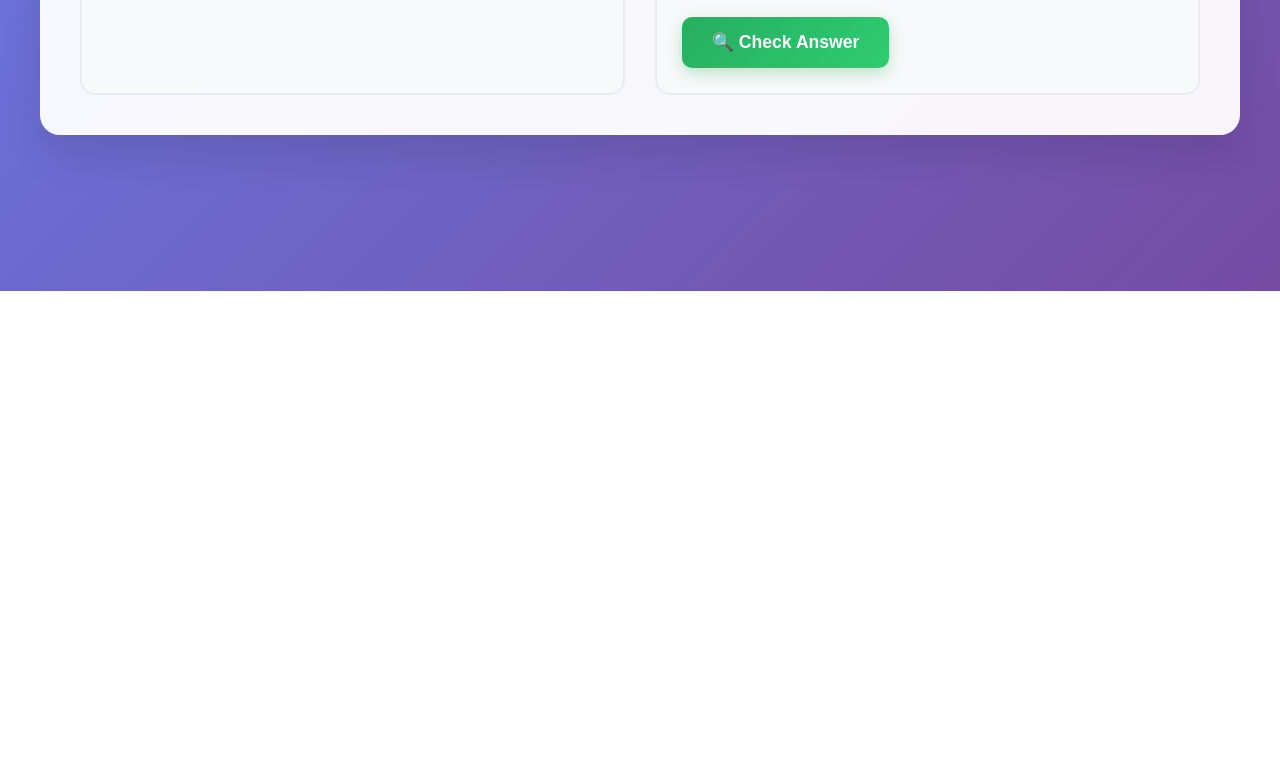
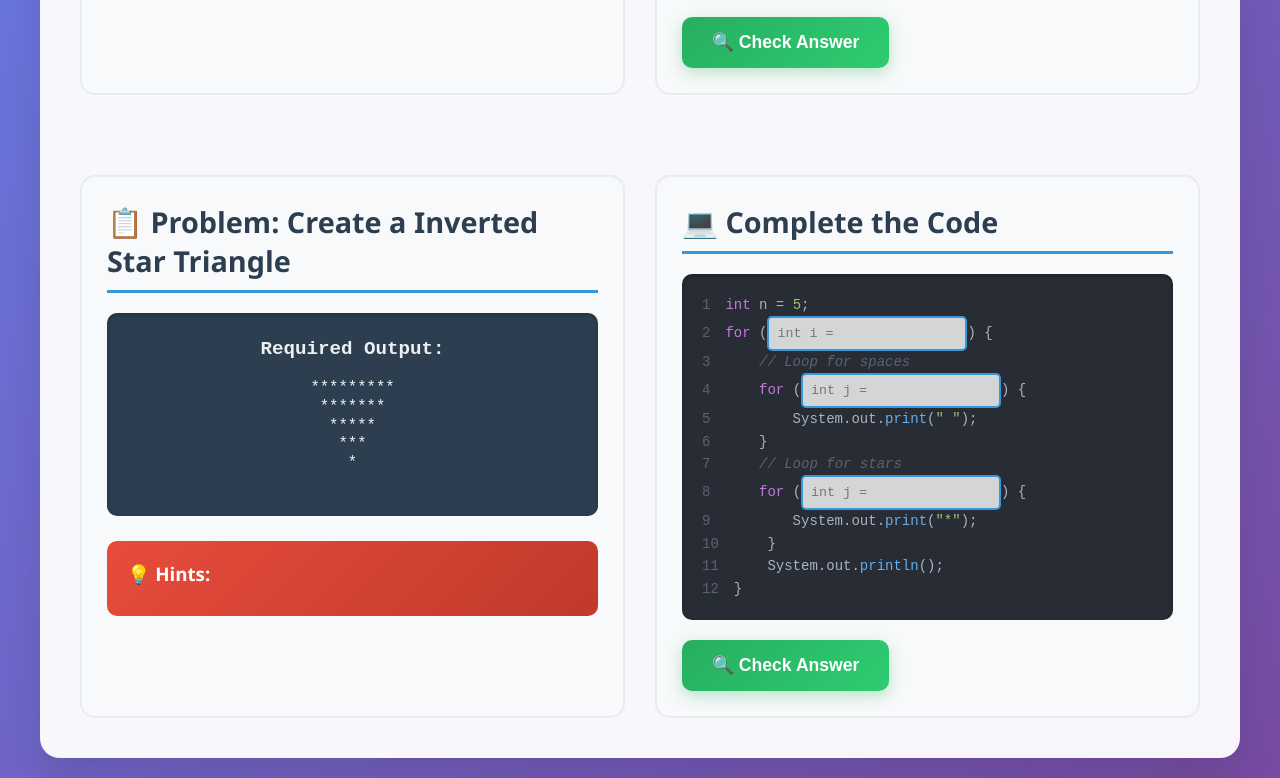
Before and after one commit to Mattz-337/ESCAPE-THE-LOOP, a plain HTML site: page index.html in a window 1280 px wide. Shown: the part 509-1287 px from the top of the page. Before the commit the page ends 800 px from the top, so only its background shows below. Drawn offline with Linux system fonts and the light colour scheme.

Commit message:
Update index.html
with added question

```diff
--- a/index.html
+++ b/index.html
@@ -5,6 +5,15 @@
     <meta name="viewport" content="width=device-width, initial-scale=1.0">
     <title>sample</title>
     <link rel="stylesheet" href="styles.css">
+    <!-- Google tag (gtag.js) -->
+    <script async src="https://www.googletagmanager.com/gtag/js?id=G-V5K54F782K"></script>
+    <script>
+    window.dataLayer = window.dataLayer || [];
+    function gtag(){dataLayer.push(arguments);}
+    gtag('js', new Date());
+
+    gtag('config', 'G-V5K54F782K');
+    </script>
 </head>
 <body>
 
@@ -52,7 +61,7 @@
                     <div><span class="line-number">12</span>}</div>
                 </div>
 
-                <button class="submit-btn" onclick="checkAnswer()">🔍 Check Answer</button>
+                <button class="submit-btn" onclick="checkAnswerStarTriangle()">🔍 Check Answer</button>
 
                 <div id="result" class="result-section">
                     <h3>📊 Result:</h3>
@@ -60,7 +69,61 @@
                 </div>
             </div>
         </div>
+
+        <div class="main-content">
+            <div class="problem-section">
+                <h2>📋 Problem: Create a Inverted Star Triangle</h2>
+
+                <div class="required-output">
+                    <strong>Required Output:</strong>
+                    <pre>
+
+*********
+*******
+*****
+***
+*
+                    </pre>
+                </div>
+
+                <div class="hint-box">
+                    <h3>💡 Hints:</h3>
+
+                </div>
+
+
+            </div>
+
+            <div class="problem-section">
+                <h2>💻 Complete the Code</h2>
+
+                <div class="code-editor">
+                    <div><span class="line-number">1</span><span class="keyword">int</span> n = <span class="string">5</span>;</div>
+                    <div><span class="line-number">2</span><span class="keyword">for</span> (<input type="text" class="input-field" id="outerLoop2" placeholder="int i =">) {</div>
+                    <div><span class="line-number">3</span>&nbsp;&nbsp;&nbsp;&nbsp;<span class="comment">// Loop for spaces</span></div>
+                    <div><span class="line-number">4</span>&nbsp;&nbsp;&nbsp;&nbsp;<span class="keyword">for</span> (<input type="text" class="input-field" id="spaceLoop2" placeholder="int j =">) {</div>
+                    <div><span class="line-number">5</span>&nbsp;&nbsp;&nbsp;&nbsp;&nbsp;&nbsp;&nbsp;&nbsp;System.out.<span class="method">print</span>(<span class="string">" "</span>);</div>
+                    <div><span class="line-number">6</span>&nbsp;&nbsp;&nbsp;&nbsp;}</div>
+                    <div><span class="line-number">7</span>&nbsp;&nbsp;&nbsp;&nbsp;<span class="comment">// Loop for stars</span></div>
+                    <div><span class="line-number">8</span>&nbsp;&nbsp;&nbsp;&nbsp;<span class="keyword">for</span> (<input type="text" class="input-field" id="starLoop2" placeholder="int j =">) {</div>
+                    <div><span class="line-number">9</span>&nbsp;&nbsp;&nbsp;&nbsp;&nbsp;&nbsp;&nbsp;&nbsp;System.out.<span class="method">print</span>(<span class="string">"*"</span>);</div>
+                    <div><span class="line-number">10</span>&nbsp;&nbsp;&nbsp;&nbsp;}</div>
+                    <div><span class="line-number">11</span>&nbsp;&nbsp;&nbsp;&nbsp;System.out.<span class="method">println</span>();</div>
+                    <div><span class="line-number">12</span>}</div>
+                </div>
+
+                <button class="submit-btn" onclick="InvertedStarTriangle()">🔍 Check Answer</button>
+
+                <div id="result2" class="result-section">
+                    <h3>📊 Result:</h3>
+                    <p id="resultText2"></p>
+                </div>
+            </div>
+        </div>
+
     </div>
+
+
 
     <script src="script.js"></script>
 
```
